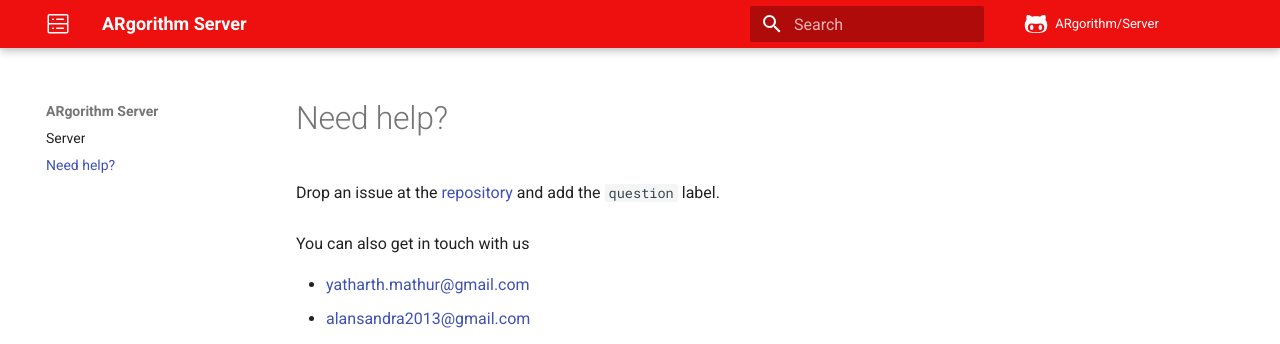
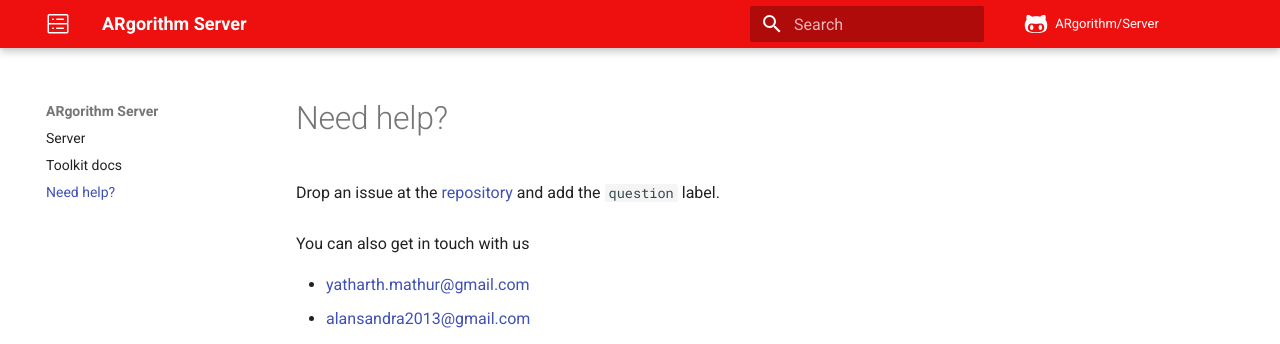
Before and after one commit to ARgorithm/Server, an MkDocs documentation site: the page built from docs/docs/help.md, in a window 1280 px wide. Shown: the top 344 px of the page. Built offline with MkDocs 1.6.1 and Material for MkDocs 9.7.7, drawn with Linux system fonts in a browser that asks for light colours; comment, search, counter and statistics services are not loaded.

Commit message:
link to toolkit docs

```diff
--- a/docs/mkdocs.yml
+++ b/docs/mkdocs.yml
@@ -21,6 +21,7 @@ plugins:
     data: data
 nav:
 - index.md
+- Toolkit docs: https://argorithm.github.io/toolkit/
 - Need help?: help.md
 markdown_extensions:
 - toc:
```
